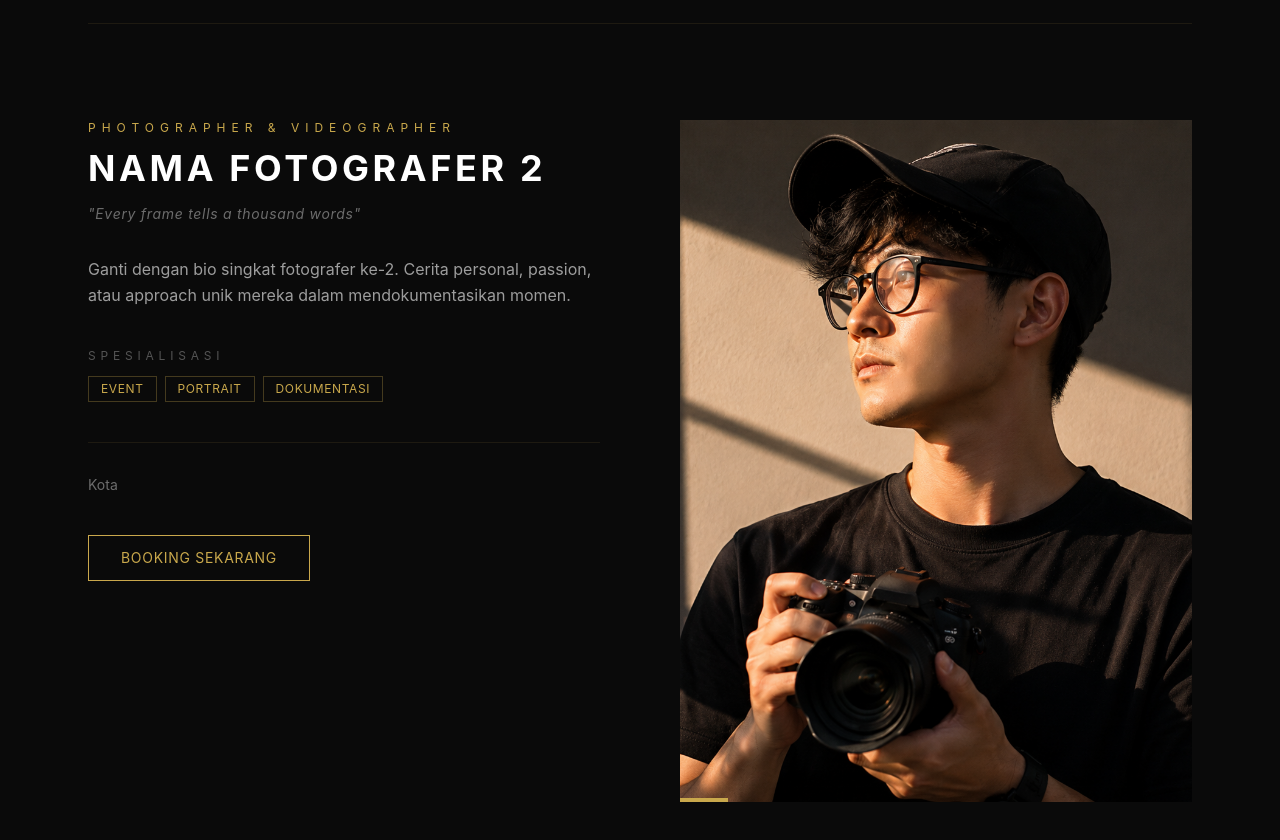
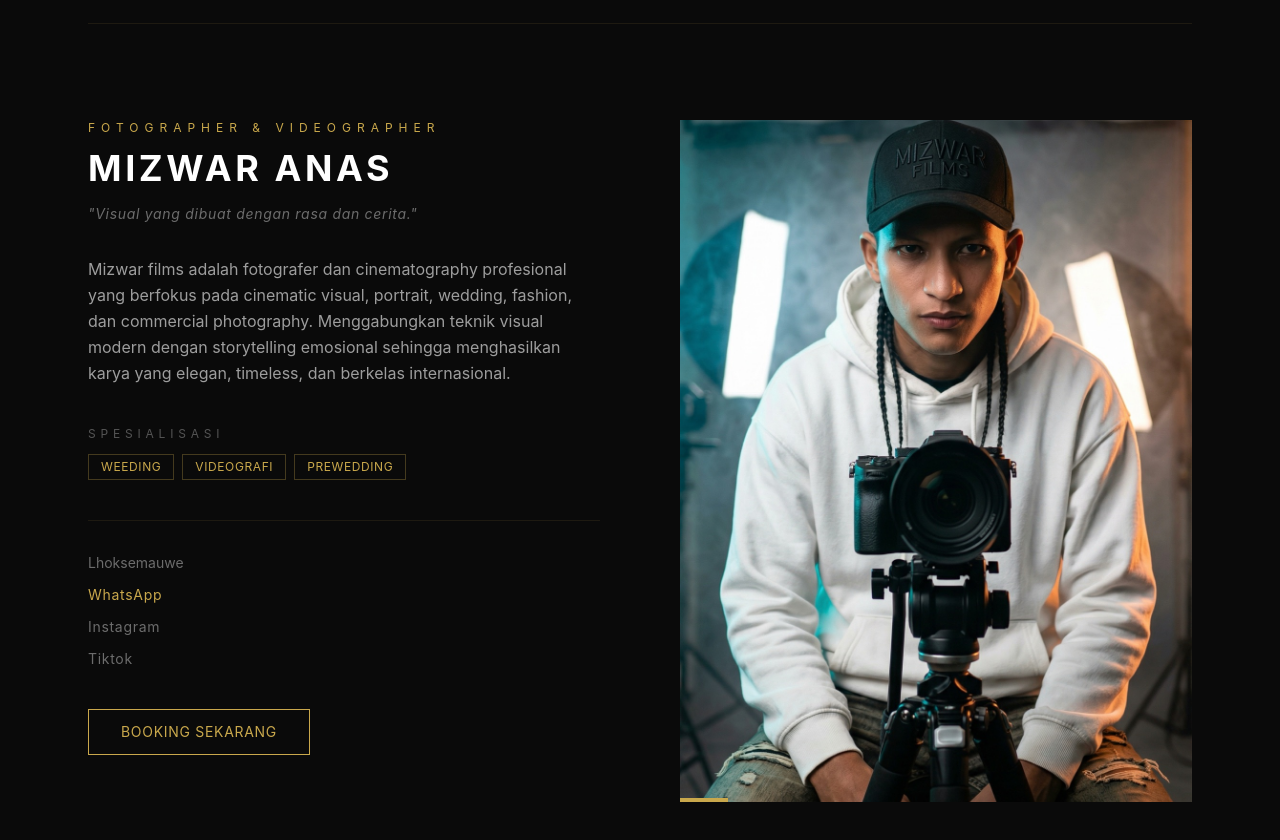
Before and after one commit to ansloki-art/NoxFrame, a React app in the folder frontend/: page /about in a window 1280 px wide. Shown: the part 1220-2060 px from the top of the page. Built offline with nearby package versions, Linux system fonts and the light colour scheme; no server answers; the HTML template or start-up script is replaced by a standard one.

Commit message:
update profile 2

```diff
--- a/frontend/src/pages/About.jsx
+++ b/frontend/src/pages/About.jsx
@@ -2,7 +2,7 @@ import { Link } from 'react-router-dom'
 import Navbar from '../components/Navbar'
 import Footer from '../components/Footer'
 import foto1 from '../assets/profile1.jpeg'
-import foto2 from '../assets/profile2.png'
+import foto2 from '../assets/profile2.PNG'
 
 // ── GANTI DATA INI SESUAI KONTEN FOTOGRAFER ──────────────────────────────
 const PHOTOGRAPHERS = [
@@ -21,15 +21,16 @@ const PHOTOGRAPHERS = [
   },
   {
     id: 2,
-    name: 'Nama Fotografer 2',
-    role: 'Photographer & Videographer',
-    tagline: 'Every frame tells a thousand words',
-    bio: 'Ganti dengan bio singkat fotografer ke-2. Cerita personal, passion, atau approach unik mereka dalam mendokumentasikan momen.',
+    name: 'Mizwar Anas',
+    role: 'Fotographer & Videographer',
+    tagline: 'Visual yang dibuat dengan rasa dan cerita.',
+    bio: 'Mizwar films adalah fotografer dan cinematography profesional yang berfokus pada cinematic visual, portrait, wedding, fashion, dan commercial photography. Menggabungkan teknik visual modern dengan storytelling emosional sehingga menghasilkan karya yang elegan, timeless, dan berkelas internasional.',
     photoSrc: foto2,
-    instagram: '',              // ganti: https://instagram.com/username
-    whatsapp: '',               // ganti: 628xxxxxxxxxx
-    city: 'Kota',
-    specialties: ['Event', 'Portrait', 'Dokumentasi'],
+    instagram: 'https://instagram.com/mizwar_films',
+    tiktok: 'https://www.tiktok.com/@mizwarfilms',
+    whatsapp: '+62 812-3085-1823',
+    city: 'Lhoksemauwe',
+    specialties: ['Weeding', 'Videografi', 'Prewedding'],
   },
 ]
 // ─────────────────────────────────────────────────────────────────────────
```
Also changed, not shown: frontend/src/assets/profile2.png.
